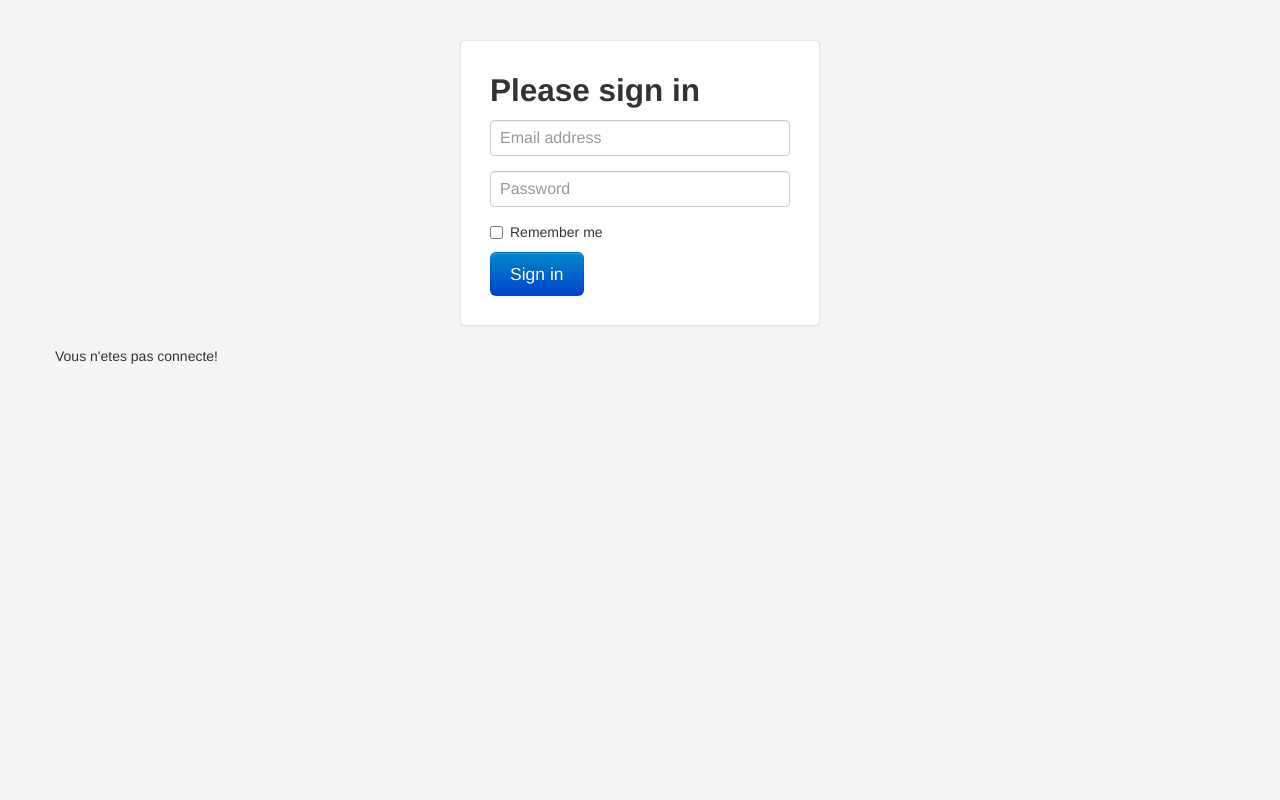
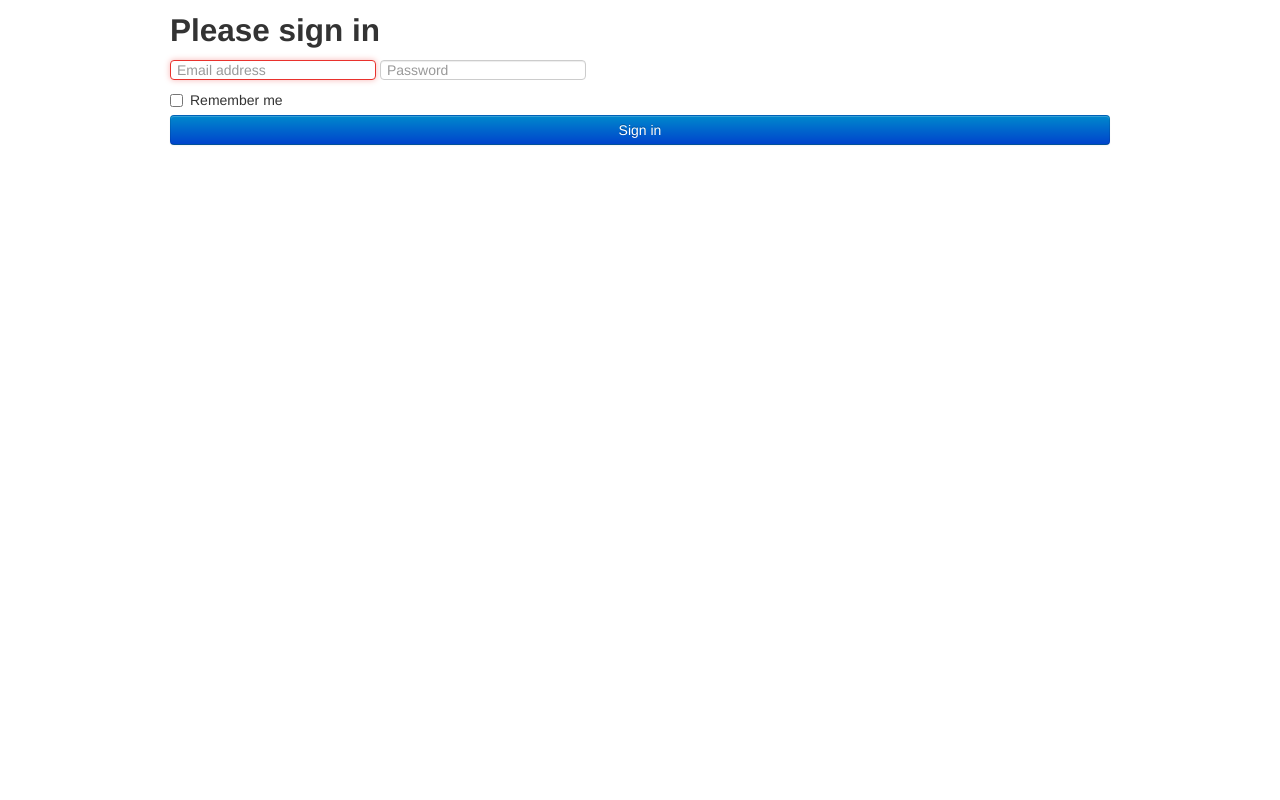
Before and after one commit to vincent90/Citerne, a PHP site: page /login.php in a window 1280 px wide. Run offline with PHP 8.4, Linux system fonts and the light colour scheme; some libraries are stand-ins or nearby versions.

Commit message:
Changement de login

```diff
--- a/login.php
+++ b/login.php
@@ -1,101 +1,49 @@
-
 <html lang="en"><head>
     <meta charset="utf-8">
-    <title>Sign in · Twitter Bootstrap</title>
-    <meta name="viewport" content="width=device-width, initial-scale=1.0">
+    <meta http-equiv="X-UA-Compatible" content="IE=edge">
+    <meta name="viewport" content="width=device-width, initial-scale=1">
     <meta name="description" content="">
     <meta name="author" content="">
+    <link rel="shortcut icon" href="../../assets/ico/favicon.ico">
 
-    <!-- Le styles -->
-    <link href="css/bootstrap.css" rel="stylesheet">
-    <style type="text/css">
-      body {
-        padding-top: 40px;
-        padding-bottom: 40px;
-        background-color: #f5f5f5;
-      }
+    <title>Signin Template for Bootstrap</title>
 
-      .form-signin {
-        max-width: 300px;
-        padding: 19px 29px 29px;
-        margin: 0 auto 20px;
-        background-color: #fff;
-        border: 1px solid #e5e5e5;
-        -webkit-border-radius: 5px;
-           -moz-border-radius: 5px;
-                border-radius: 5px;
-        -webkit-box-shadow: 0 1px 2px rgba(0,0,0,.05);
-           -moz-box-shadow: 0 1px 2px rgba(0,0,0,.05);
-                box-shadow: 0 1px 2px rgba(0,0,0,.05);
-      }
-      .form-signin .form-signin-heading,
-      .form-signin .checkbox {
-        margin-bottom: 10px;
-      }
-      .form-signin input[type="text"],
-      .form-signin input[type="password"] {
-        font-size: 16px;
-        height: auto;
-        margin-bottom: 15px;
-        padding: 7px 9px;
-      }
+    <!-- Bootstrap core CSS -->
+    <link href="../../dist/css/bootstrap.min.css" rel="stylesheet">
 
-    </style>
-    <link href="css/bootstrap-responsive.css" rel="stylesheet">
+    <!-- Custom styles for this template -->
+    <link href="signin.css" rel="stylesheet">
 
-    <!-- HTML5 shim, for IE6-8 support of HTML5 elements -->
+    <!-- Just for debugging purposes. Don't actually copy this line! -->
+    <!--[if lt IE 9]><script src="../../assets/js/ie8-responsive-file-warning.js"></script><![endif]-->
+
+    <!-- HTML5 shim and Respond.js IE8 support of HTML5 elements and media queries -->
     <!--[if lt IE 9]>
-      <script src="../assets/js/html5shiv.js"></script>
+      <script src="https://oss.maxcdn.com/libs/html5shiv/3.7.0/html5shiv.js"></script>
+      <script src="https://oss.maxcdn.com/libs/respond.js/1.4.2/respond.min.js"></script>
     <![endif]-->
-
-    <!-- Fav and touch icons -->
-    <link rel="apple-touch-icon-precomposed" sizes="144x144" href="../assets/ico/apple-touch-icon-144-precomposed.png">
-    <link rel="apple-touch-icon-precomposed" sizes="114x114" href="../assets/ico/apple-touch-icon-114-precomposed.png">
-      <link rel="apple-touch-icon-precomposed" sizes="72x72" href="../assets/ico/apple-touch-icon-72-precomposed.png">
-                    <link rel="apple-touch-icon-precomposed" href="../assets/ico/apple-touch-icon-57-precomposed.png">
-                                   <link rel="shortcut icon" href="../assets/ico/favicon.png">
   <style type="text/css"></style><style> .yt-overflow { overflow: visible !important; } </style></head>
 
   <body>
 
     <div class="container">
 
-      <form class="form-signin">
+      <form class="form-signin" role="form">
         <h2 class="form-signin-heading">Please sign in</h2>
-        <input type="text" class="input-block-level" placeholder="Email address">
-        <input type="password" class="input-block-level" placeholder="Password">
+        <input type="email" class="form-control" placeholder="Email address" required="" autofocus="">
+        <input type="password" class="form-control" placeholder="Password" required="">
         <label class="checkbox">
           <input type="checkbox" value="remember-me"> Remember me
         </label>
-        <button class="btn btn-large btn-primary" type="submit">Sign in</button>
+        <button class="btn btn-lg btn-primary btn-block" type="submit">Sign in</button>
       </form>
 
-				<?php
-				session_start();
-				if(isset($_SESSION['username'])){
-					echo "Vous etes deja connecte!";
-				}else{
-					echo "Vous n'etes pas connecte!";
-				}				?>
     </div> <!-- /container -->
 
-    <!-- Le javascript
+
+    <!-- Bootstrap core JavaScript
     ================================================== -->
     <!-- Placed at the end of the document so the pages load faster -->
-    <script src="js/jquery.js"></script>
-    <script src="js/bootstrap-transition.js"></script>
-    <script src="js/bootstrap-alert.js"></script>
-    <script src="js/bootstrap-modal.js"></script>
-    <script src="js/bootstrap-dropdown.js"></script>
-    <script src="js/bootstrap-scrollspy.js"></script>
-    <script src="js/bootstrap-tab.js"></script>
-    <script src="js/bootstrap-tooltip.js"></script>
-    <script src="js/bootstrap-popover.js"></script>
-    <script src="js/bootstrap-button.js"></script>
-    <script src="js/bootstrap-collapse.js"></script>
-    <script src="js/bootstrap-carousel.js"></script>
-    <script src="js/bootstrap-typeahead.js"></script>
-
 
 
 </body></html>
```
